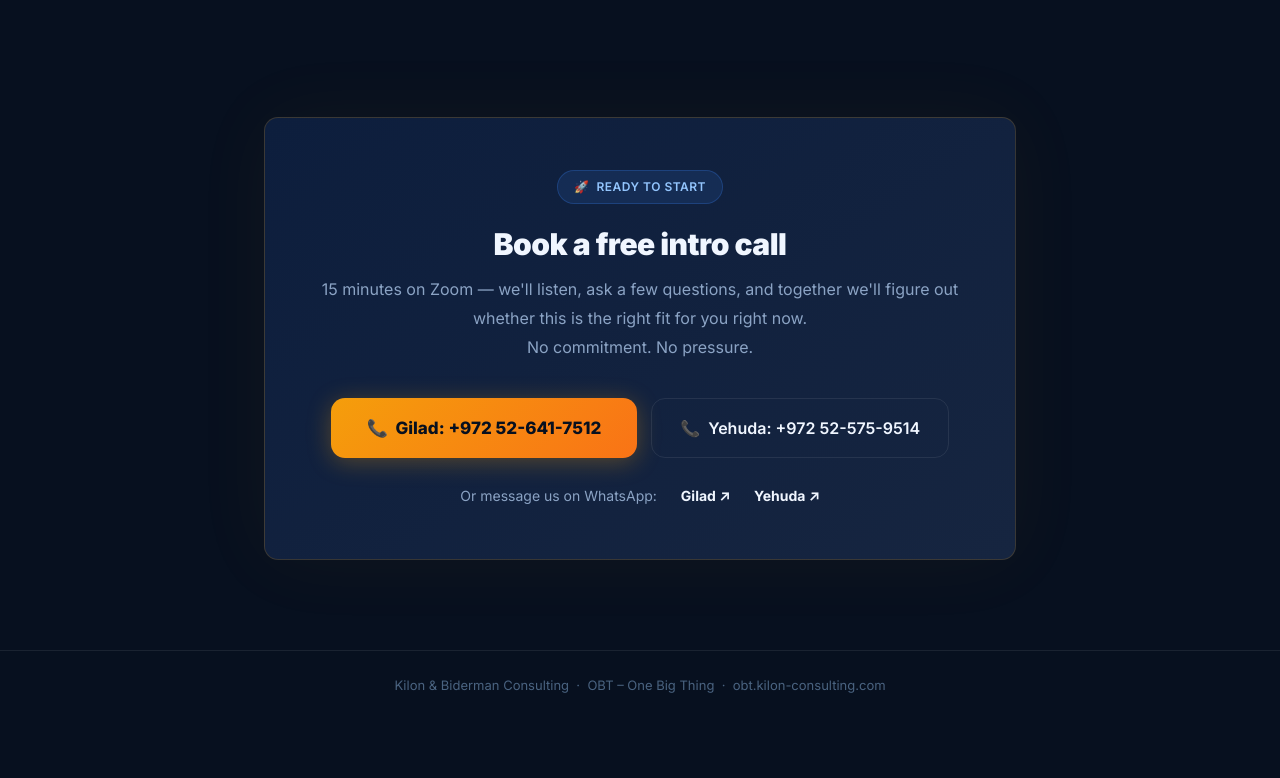
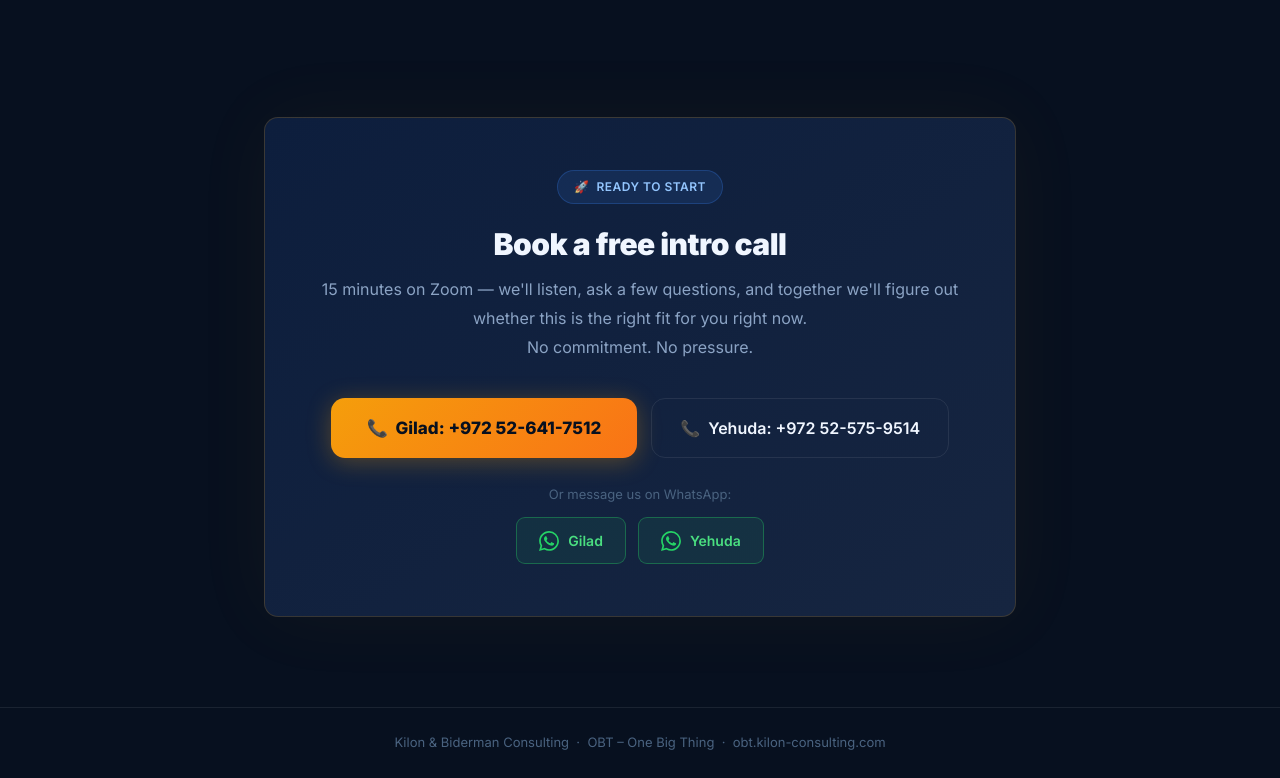
Before and after one commit to gkilon/obt-crisis-offer, a plain HTML site: page index.html in a window 1280 px wide. Shown: the part 4022-4800 px from the top of the page. Before the commit the page ends 4742 px from the top, so only its background shows below. Drawn offline with Linux system fonts and the light colour scheme.

Commit message:
Update index.html

```diff
--- a/index.html
+++ b/index.html
@@ -304,10 +304,21 @@
   cursor:pointer;text-decoration:none;transition:all .2s ease;
 }
 .btn-secondary:hover{border-color:rgba(245,158,11,.3);background:var(--gold-d)}
-.cta-phones{display:flex;align-items:center;justify-content:center;gap:24px;flex-wrap:wrap;font-size:14px;color:var(--text-s)}
-.cta-phones a{color:var(--text-s);text-decoration:none;transition:color .2s}
-.cta-phones a:hover{color:var(--gold)}
-.cta-phones strong{color:var(--text)}
+.cta-phones{display:flex;flex-direction:column;align-items:center;gap:12px;margin-top:4px}
+.cta-phones-label{font-size:13px;color:var(--text-m)}
+.wa-buttons{display:flex;gap:12px;flex-wrap:wrap;justify-content:center}
+.wa-btn{
+  display:inline-flex;align-items:center;gap:9px;
+  background:rgba(37,211,102,.08);
+  border:1.5px solid rgba(37,211,102,.35);
+  color:#4ade80;
+  font-size:14px;font-weight:600;font-family:inherit;
+  padding:11px 22px;border-radius:var(--r-sm);
+  text-decoration:none;transition:all .2s ease;
+  white-space:nowrap;
+}
+.wa-btn:hover{background:rgba(37,211,102,.16);border-color:rgba(37,211,102,.6);transform:translateY(-1px)}
+.wa-btn svg{flex-shrink:0;fill:#25d366}
 
 /* ── FOOTER ── */
 footer{border-top:1px solid var(--border);padding:24px 0;text-align:center;font-size:13px;color:var(--text-m)}
@@ -324,7 +335,18 @@
   .package-card{padding:28px 20px}
   .remote-callout{flex-direction:column;gap:12px}
   .cta-box{padding:36px 20px}
-  .header-right{gap:8px}
+  .header-right{gap:6px}
+
+  /* Header mobile cleanup */
+  .logo-tagline{display:none}
+  .logo-divider{display:none}
+  .logo-obt{font-size:15px}
+  .header-cta{display:none}
+  .lang-btn{padding:5px 9px;font-size:11px}
+  header{padding:12px 0}
+  .logo-mark{width:30px;height:30px;border-radius:6px}
+  .logo-mark svg{width:16px;height:16px}
+  .header-left{gap:8px}
 }
 
 ::selection{background:rgba(245,158,11,.2);color:#fff}
@@ -539,9 +561,17 @@
         <a href="tel:+972525759514" class="btn-secondary" data-i18n="cta-btn2">📞 &nbsp;Yehuda: +972 52-575-9514</a>
       </div>
       <div class="cta-phones">
-        <span data-i18n="cta-wa-label">Or message us on WhatsApp:</span>
-        <a href="https://wa.me/972526417512" target="_blank" rel="noopener"><strong data-i18n="cta-wa1">Gilad ↗</strong></a>
-        <a href="https://wa.me/972525759514" target="_blank" rel="noopener"><strong data-i18n="cta-wa2">Yehuda ↗</strong></a>
+        <div class="cta-phones-label" data-i18n="cta-wa-label">Or message us on WhatsApp:</div>
+        <div class="wa-buttons">
+          <a class="wa-btn" href="https://wa.me/972526417512" target="_blank" rel="noopener">
+            <svg width="20" height="20" viewBox="0 0 24 24" xmlns="http://www.w3.org/2000/svg"><path d="M17.472 14.382c-.297-.149-1.758-.867-2.03-.967-.273-.099-.471-.148-.67.15-.197.297-.767.966-.94 1.164-.173.199-.347.223-.644.075-.297-.15-1.255-.463-2.39-1.475-.883-.788-1.48-1.761-1.653-2.059-.173-.297-.018-.458.13-.606.134-.133.298-.347.446-.52.149-.174.198-.298.298-.497.099-.198.05-.371-.025-.52-.075-.149-.669-1.612-.916-2.207-.242-.579-.487-.5-.669-.51-.173-.008-.371-.01-.57-.01-.198 0-.52.074-.792.372-.272.297-1.04 1.016-1.04 2.479 0 1.462 1.065 2.875 1.213 3.074.149.198 2.096 3.2 5.077 4.487.709.306 1.262.489 1.694.625.712.227 1.36.195 1.871.118.571-.085 1.758-.719 2.006-1.413.248-.694.248-1.289.173-1.413-.074-.124-.272-.198-.57-.347m-5.421 7.403h-.004a9.87 9.87 0 01-5.031-1.378l-.361-.214-3.741.982.998-3.648-.235-.374a9.86 9.86 0 01-1.51-5.26c.001-5.45 4.436-9.884 9.888-9.884 2.64 0 5.122 1.03 6.988 2.898a9.825 9.825 0 012.893 6.994c-.003 5.45-4.437 9.884-9.885 9.884m8.413-18.297A11.815 11.815 0 0012.05 0C5.495 0 .16 5.335.157 11.892c0 2.096.547 4.142 1.588 5.945L.057 24l6.305-1.654a11.882 11.882 0 005.683 1.448h.005c6.554 0 11.89-5.335 11.893-11.893a11.821 11.821 0 00-3.48-8.413z"/></svg>
+            <span data-i18n="cta-wa1">Gilad</span>
+          </a>
+          <a class="wa-btn" href="https://wa.me/972525759514" target="_blank" rel="noopener">
+            <svg width="20" height="20" viewBox="0 0 24 24" xmlns="http://www.w3.org/2000/svg"><path d="M17.472 14.382c-.297-.149-1.758-.867-2.03-.967-.273-.099-.471-.148-.67.15-.197.297-.767.966-.94 1.164-.173.199-.347.223-.644.075-.297-.15-1.255-.463-2.39-1.475-.883-.788-1.48-1.761-1.653-2.059-.173-.297-.018-.458.13-.606.134-.133.298-.347.446-.52.149-.174.198-.298.298-.497.099-.198.05-.371-.025-.52-.075-.149-.669-1.612-.916-2.207-.242-.579-.487-.5-.669-.51-.173-.008-.371-.01-.57-.01-.198 0-.52.074-.792.372-.272.297-1.04 1.016-1.04 2.479 0 1.462 1.065 2.875 1.213 3.074.149.198 2.096 3.2 5.077 4.487.709.306 1.262.489 1.694.625.712.227 1.36.195 1.871.118.571-.085 1.758-.719 2.006-1.413.248-.694.248-1.289.173-1.413-.074-.124-.272-.198-.57-.347m-5.421 7.403h-.004a9.87 9.87 0 01-5.031-1.378l-.361-.214-3.741.982.998-3.648-.235-.374a9.86 9.86 0 01-1.51-5.26c.001-5.45 4.436-9.884 9.888-9.884 2.64 0 5.122 1.03 6.988 2.898a9.825 9.825 0 012.893 6.994c-.003 5.45-4.437 9.884-9.885 9.884m8.413-18.297A11.815 11.815 0 0012.05 0C5.495 0 .16 5.335.157 11.892c0 2.096.547 4.142 1.588 5.945L.057 24l6.305-1.654a11.882 11.882 0 005.683 1.448h.005c6.554 0 11.89-5.335 11.893-11.893a11.821 11.821 0 00-3.48-8.413z"/></svg>
+            <span data-i18n="cta-wa2">Yehuda</span>
+          </a>
+        </div>
       </div>
     </div>
   </div>
@@ -627,8 +657,8 @@
     'cta-btn1':      '📞 &nbsp;Gilad: +972 52-641-7512',
     'cta-btn2':      '📞 &nbsp;Yehuda: +972 52-575-9514',
     'cta-wa-label':  'Or message us on WhatsApp:',
-    'cta-wa1':       'Gilad ↗',
-    'cta-wa2':       'Yehuda ↗',
+    'cta-wa1':       'Gilad',
+    'cta-wa2':       'Yehuda',
     'footer-text':   'Kilon &amp; Biderman Consulting &nbsp;·&nbsp; OBT – One Big Thing &nbsp;·&nbsp;',
   },
   he: {
@@ -702,8 +732,8 @@
     'cta-btn1':      '📞 &nbsp;גלעד: 052-641-7512',
     'cta-btn2':      '📞 &nbsp;יהודה: 052-575-9514',
     'cta-wa-label':  'או שלחו לנו הודעה בוואטסאפ:',
-    'cta-wa1':       'גלעד ↗',
-    'cta-wa2':       'יהודה ↗',
+    'cta-wa1':       'גלעד',
+    'cta-wa2':       'יהודה',
     'footer-text':   'קילון ובידרמן ייעוץ ארגוני &nbsp;·&nbsp; OBT – One Big Thing &nbsp;·&nbsp;',
   }
 };
```
